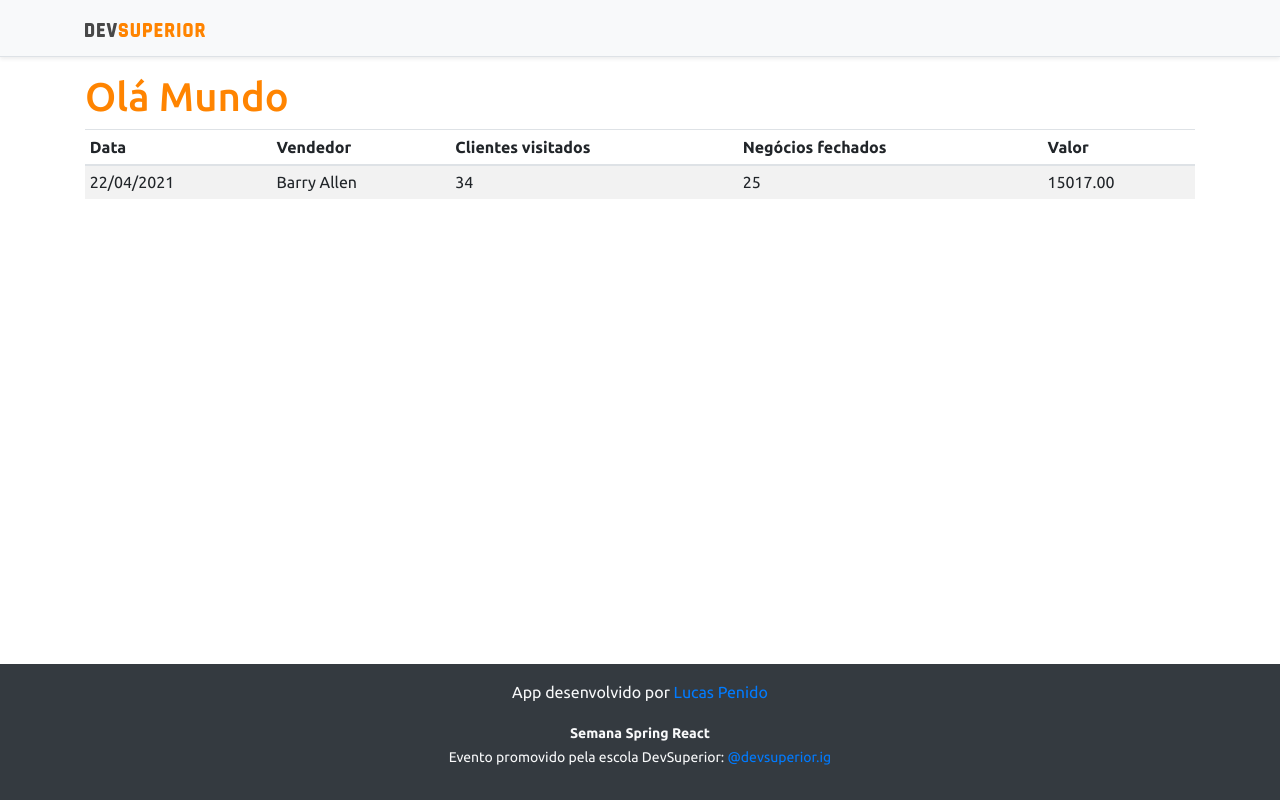
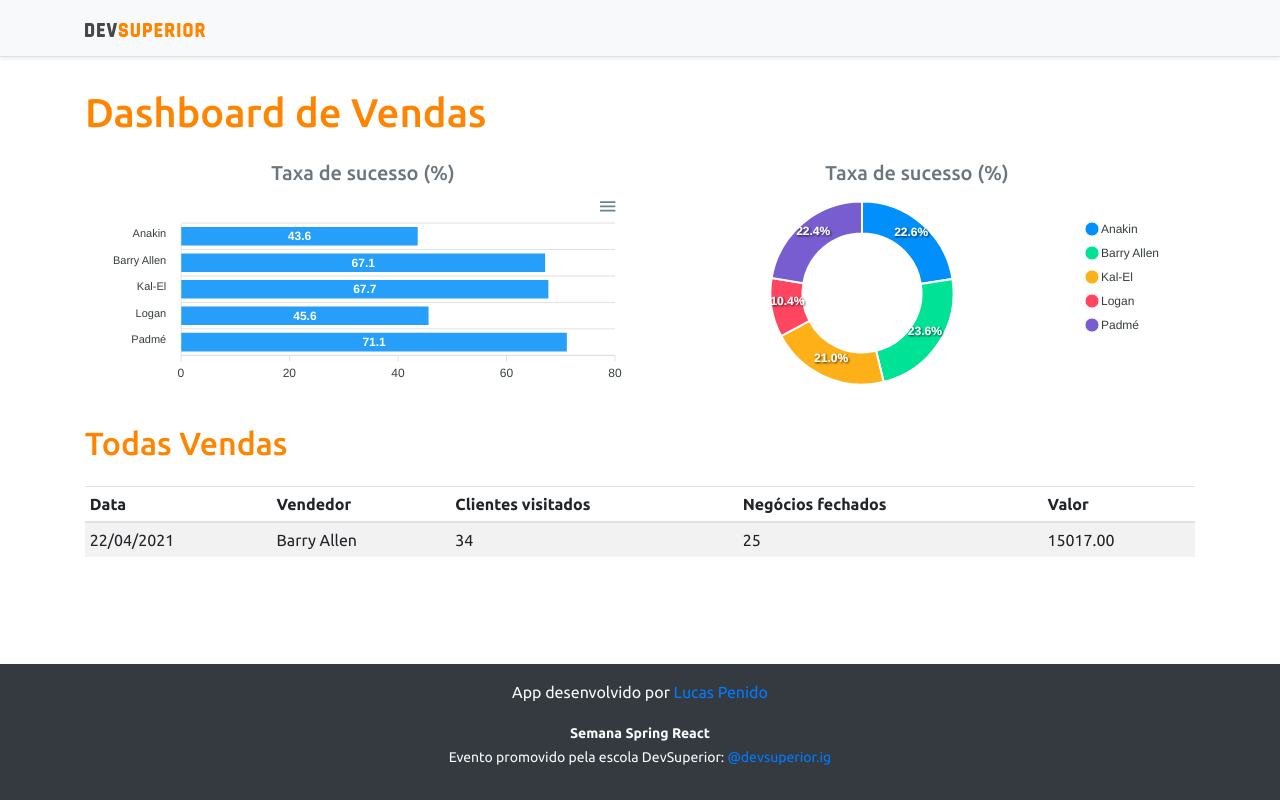
Before and after one commit to LucasPenido/projeto-sds3, a React (Create React App) app in the folder frontend/: page / in a window 1280 px wide. Built offline with nearby package versions, Linux system fonts and the light colour scheme.

Commit message:
Static charts

```diff
--- a/frontend/package.json
+++ b/frontend/package.json
@@ -10,8 +10,10 @@
     "@types/node": "^12.20.12",
     "@types/react": "^17.0.5",
     "@types/react-dom": "^17.0.3",
+    "apexcharts": "^3.26.1",
     "bootstrap": "^4.6.0",
     "react": "^17.0.2",
+    "react-apexcharts": "^1.3.9",
     "react-dom": "^17.0.2",
     "react-scripts": "4.0.3",
     "typescript": "^4.2.4",
--- a/frontend/src/App.tsx
+++ b/frontend/src/App.tsx
@@ -1,4 +1,6 @@
+import BarChart from 'components/BarChart';
 import DataTable from 'components/DataTable';
+import DonutChart from 'components/DonutChart';
 import Footer from 'components/Footer';
 import NavBar from 'components/NavBar';
 
@@ -7,7 +9,22 @@
     <>
       <NavBar />
       <div className='container'>
-        <h1 className='text-primary'>Olá Mundo</h1>
+        <h1 className='text-primary py-3'>Dashboard de Vendas</h1>
+        <div className='row px-3'>
+          <div className='col-sm-6'>
+            <h5 className='text-center text-secondary'>Taxa de sucesso (%)</h5>
+            <BarChart />
+          </div>
+          <div className='col-sm-6'>
+            <h5 className='text-center text-secondary'>Taxa de sucesso (%)</h5>
+            <DonutChart />
+          </div>
+        </div>
+
+        <div className='py-3'>
+          <h2 className='text-primary'>Todas Vendas</h2>
+        </div>
+
         <DataTable />
       </div>
       <Footer />
--- /dev/null
+++ b/frontend/src/components/BarChart/index.tsx
@@ -0,0 +1,33 @@
+import Chart from 'react-apexcharts';
+function BarChart() {
+  const options = {
+    plotOptions: {
+      bar: {
+        horizontal: true,
+      },
+    },
+  };
+
+  const mockData = {
+    labels: {
+      categories: ['Anakin', 'Barry Allen', 'Kal-El', 'Logan', 'Padmé'],
+    },
+    series: [
+      {
+        name: '% Sucesso',
+        data: [43.6, 67.1, 67.7, 45.6, 71.1],
+      },
+    ],
+  };
+
+  return (
+    <Chart
+      options={{ ...options, xaxis: mockData.labels }}
+      series={mockData.series}
+      type='bar'
+      height='200'
+    />
+  );
+}
+
+export default BarChart;
--- /dev/null
+++ b/frontend/src/components/DonutChart/index.tsx
@@ -0,0 +1,24 @@
+import Chart from 'react-apexcharts';
+function DonutChart() {
+  const mockData = {
+    series: [477138, 499928, 444867, 220426, 473088],
+    labels: ['Anakin', 'Barry Allen', 'Kal-El', 'Logan', 'Padmé'],
+  };
+
+  const options = {
+    legend: {
+      show: true,
+    },
+  };
+
+  return (
+    <Chart
+      options={{ ...options, labels: mockData.labels }}
+      series={mockData.series}
+      type='donut'
+      height='200'
+    />
+  );
+}
+
+export default DonutChart;
```
Also changed, not shown: 1 other file (tests, documents, lock files or other folders).
